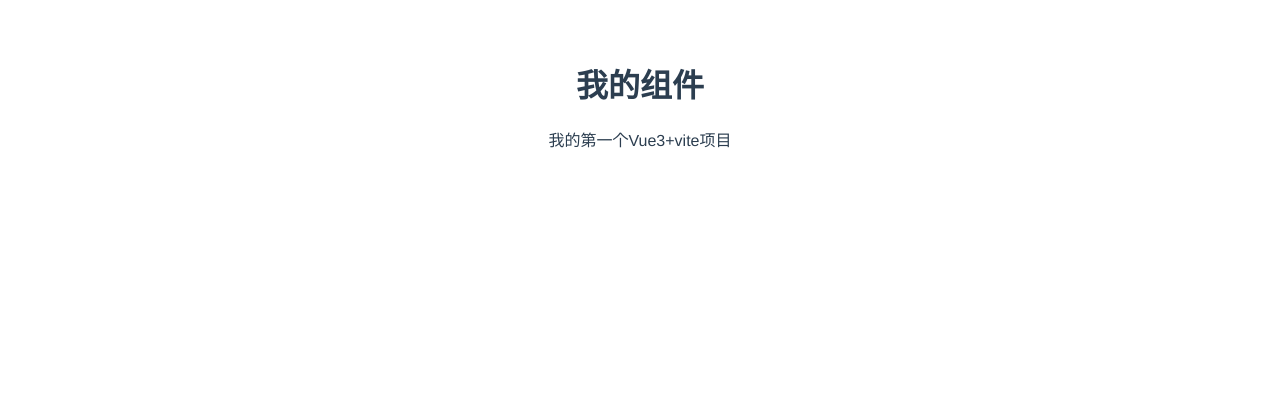
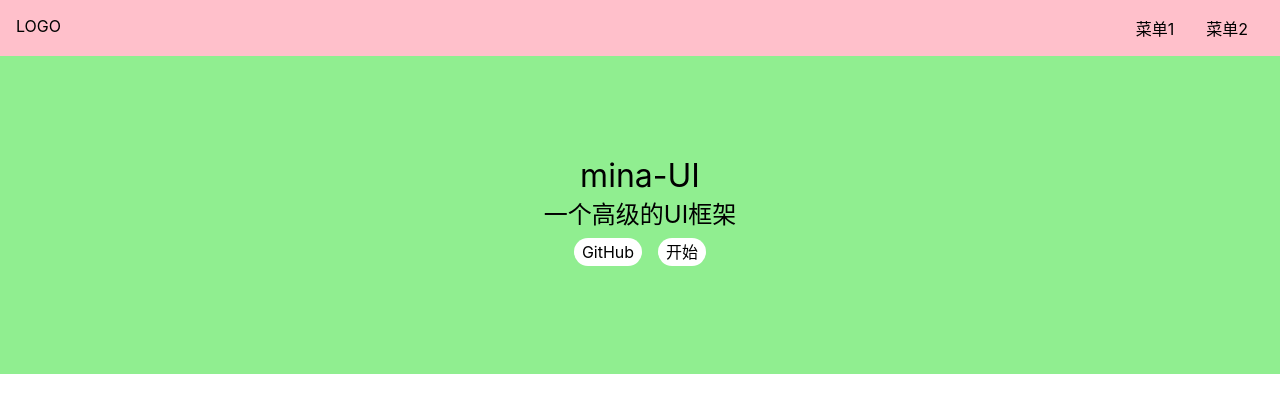
Before and after one commit to xuansining/mina-ui, a Vue app: page /#/ in a window 1280 px wide. Shown: the top 412 px of the page. Built offline with nearby package versions, Linux system fonts and the light colour scheme.

Commit message:
实现aside的切换

```diff
--- a/package.json
+++ b/package.json
@@ -6,10 +6,12 @@
     "build": "vite build"
   },
   "dependencies": {
+
     "vue": "^3.0.0-rc.1",
     "vue-router": "4.0.0-beta.3"
   },
   "devDependencies": {
+    "sass": "^1.43.3",
     "@vue/compiler-sfc": "^3.0.0-rc.1",
     "vite": "^1.0.0-rc.1"
   }
--- a/src/App.vue
+++ b/src/App.vue
@@ -1,10 +1,14 @@
 <template>
-  <h1>我的组件</h1>
   <router-view></router-view>
 </template>
 
 <script>
+import { provide, ref } from "vue";
 export default {
   name: "App",
+  setup() {
+    const asideVisible = ref(false);
+    provide("asideVisible", asideVisible);
+  },
 };
 </script>
--- a/src/components/MyCp.vue
+++ /dev/null
@@ -1,3 +0,0 @@
-<template>
-  <div>我的第一个Vue3+vite项目</div>
-</template>
--- /dev/null
+++ b/src/components/TopNav.vue
@@ -0,0 +1,44 @@
+<template>
+  <div class="topnav">
+    <div class="logo" @click="troggleMenu">LOGO</div>
+    <ul class="menu">
+      <li>菜单1</li>
+      <li>菜单2</li>
+    </ul>
+  </div>
+</template>
+<script lang="ts">
+import { inject, Ref } from "vue";
+export default {
+  setup() {
+    const asideVisible = inject<Ref<boolean>>("asideVisible");
+    console.log(asideVisible);
+
+    const troggleMenu = () => {
+      asideVisible.value = !asideVisible.value;
+    };
+    return { troggleMenu };
+  },
+};
+</script>
+<style lang="scss">
+.topnav {
+  background: pink;
+  display: flex;
+  padding: 16px;
+  position: relative;
+  z-index: 10;
+  > .logo {
+    max-width: 6em;
+    margin-right: auto;
+  }
+  > .menu {
+    display: flex;
+    white-space: nowrap;
+    flex-wrap: nowrap;
+    > li {
+      margin: 0 1em;
+    }
+  }
+}
+</style>
--- a/src/index.css
+++ /dev/null
@@ -1,8 +0,0 @@
-#app {
-  font-family: Avenir, Helvetica, Arial, sans-serif;
-  -webkit-font-smoothing: antialiased;
-  -moz-osx-font-smoothing: grayscale;
-  text-align: center;
-  color: #2c3e50;
-  margin-top: 60px;
-}
--- /dev/null
+++ b/src/index.scss
@@ -0,0 +1,26 @@
+* {
+  margin: 0;
+  padding: 0;
+  box-sizing: border-box;
+}
+ul,
+ol {
+  list-style: none;
+}
+a {
+  text-decoration: none;
+  color: inherit;
+  &:hover {
+    border-bottom: 1px solid;
+    cursor: pointer;
+  }
+}
+body {
+  font-size: 16px;
+  // 为什么这样写 font-family
+  // 答案见 https://github.com/zenozeng/fonts.css/
+  font-family: -apple-system, "Noto Sans", "Helvetica Neue", Helvetica, "Nimbus Sans L", Arial, "Liberation Sans", "PingFang SC", "Hiragino Sans GB", "Noto Sans CJK SC", "Source Han Sans SC", "Source Han Sans CN", "Microsoft YaHei", "Wenquanyi Micro Hei", "WenQuanYi Zen Hei", "ST Heiti", SimHei, "WenQuanYi Zen Hei Sharp", sans-serif;
+}
+h1,h2,h3,h4,h5,h6{
+  font-weight: normal;
+}
--- /dev/null
+++ b/src/views/Doc.vue
@@ -0,0 +1,55 @@
+<template>
+  <top-nav></top-nav>
+  <div class="content">
+    <aside v-if="asideVisible">
+      <h2>组件列表</h2>
+      <ol>
+        <li>
+          <router-link to="/doc/swich">Switch 组件</router-link>
+        </li>
+        <li>
+          <router-link to="/doc/button">Button 组件</router-link>
+        </li>
+        <li>
+          <router-link to="/doc/dialog">Dialog 组件</router-link>
+        </li>
+        <li>
+          <router-link to="/doc/tabs">Tabs 组件</router-link>
+        </li>
+      </ol>
+    </aside>
+    <main>主内容</main>
+  </div>
+</template>
+<script lang="ts">
+import { inject, Ref } from "vue";
+import TopNav from "../components/TopNav.vue";
+export default {
+  components: {
+    TopNav,
+  },
+  setup() {
+    const asideVisible = inject<Ref<boolean>>("asideVisible");
+    return { asideVisible };
+  },
+};
+</script>
+<style lang="scss">
+aside {
+  background: lightblue;
+  width: 150px;
+  padding: 16px;
+  position: fixed;
+  padding-top: 70px;
+  top: 0;
+  left: 0;
+  > h2 {
+    margin-bottom: 4px;
+  }
+  > ol {
+    > li {
+      padding: 4px 0;
+    }
+  }
+}
+</style>
--- /dev/null
+++ b/src/views/Home.vue
@@ -0,0 +1,46 @@
+<template>
+  <div>
+    <top-nav></top-nav>
+    <div class="banner">
+      <h1>mina-UI</h1>
+      <h2>一个高级的UI框架</h2>
+      <p class="actions">
+        <a href="github.com">GitHub</a>
+        <router-link to="/doc">开始</router-link>
+      </p>
+    </div>
+  </div>
+</template>
+
+<script>
+import TopNav from "../components/TopNav.vue";
+export default {
+  components: {
+    TopNav: TopNav,
+  },
+};
+</script>
+
+<style lang="scss" scoped>
+.banner {
+  padding: 100px 0;
+  display: flex;
+  justify-content: center;
+  align-items: center;
+  flex-direction: column;
+  background: lightgreen;
+  > .actions {
+    padding: 8px 0;
+    a {
+      margin: 0 8px;
+      background: #fff;
+      display: inline-block;
+      $h: 28px;
+      height: $h;
+      line-height: $h;
+      border-radius: $h/2;
+      padding: 0 8px;
+    }
+  }
+}
+</style>
```
Also changed, not shown: src/components/HelloWorld.vue (deleted, +0 -19 lines), src/main.ts (+7 -3 lines), 2 other files (tests, documents, lock files or other folders).
